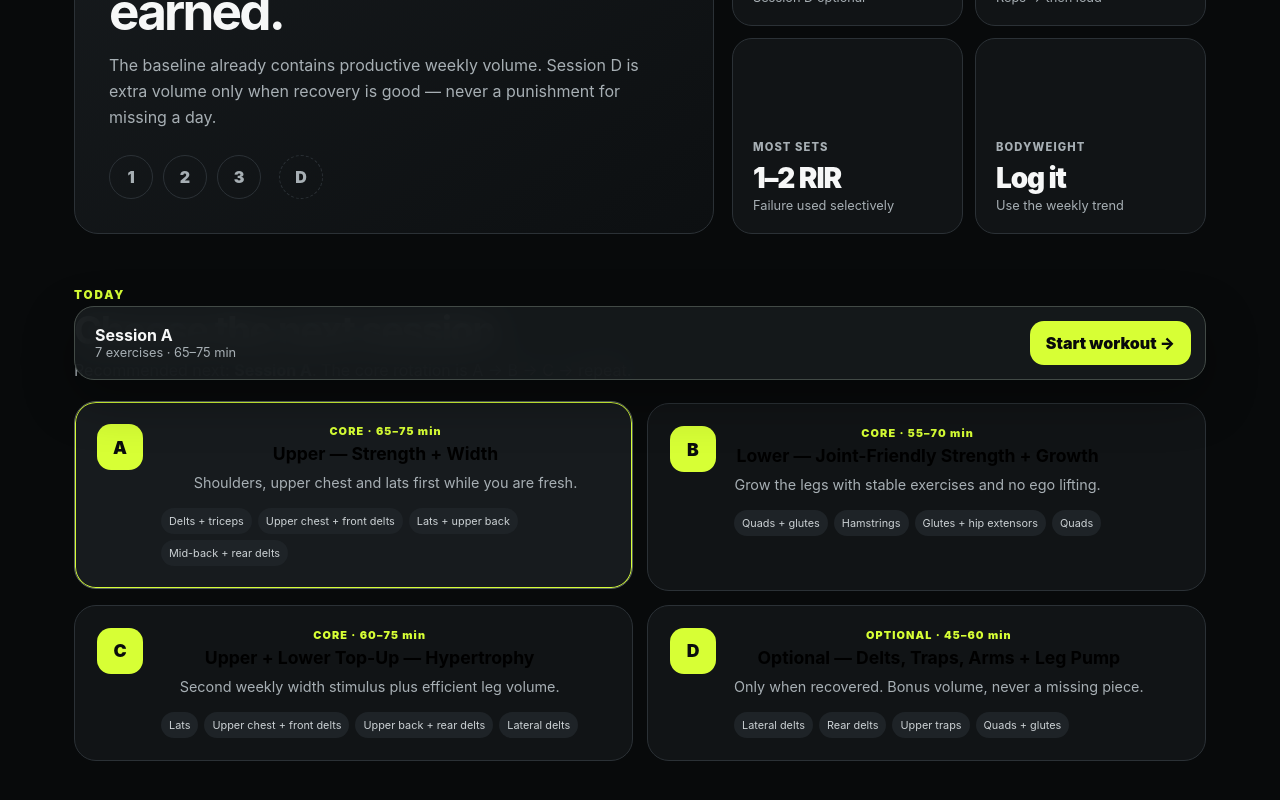
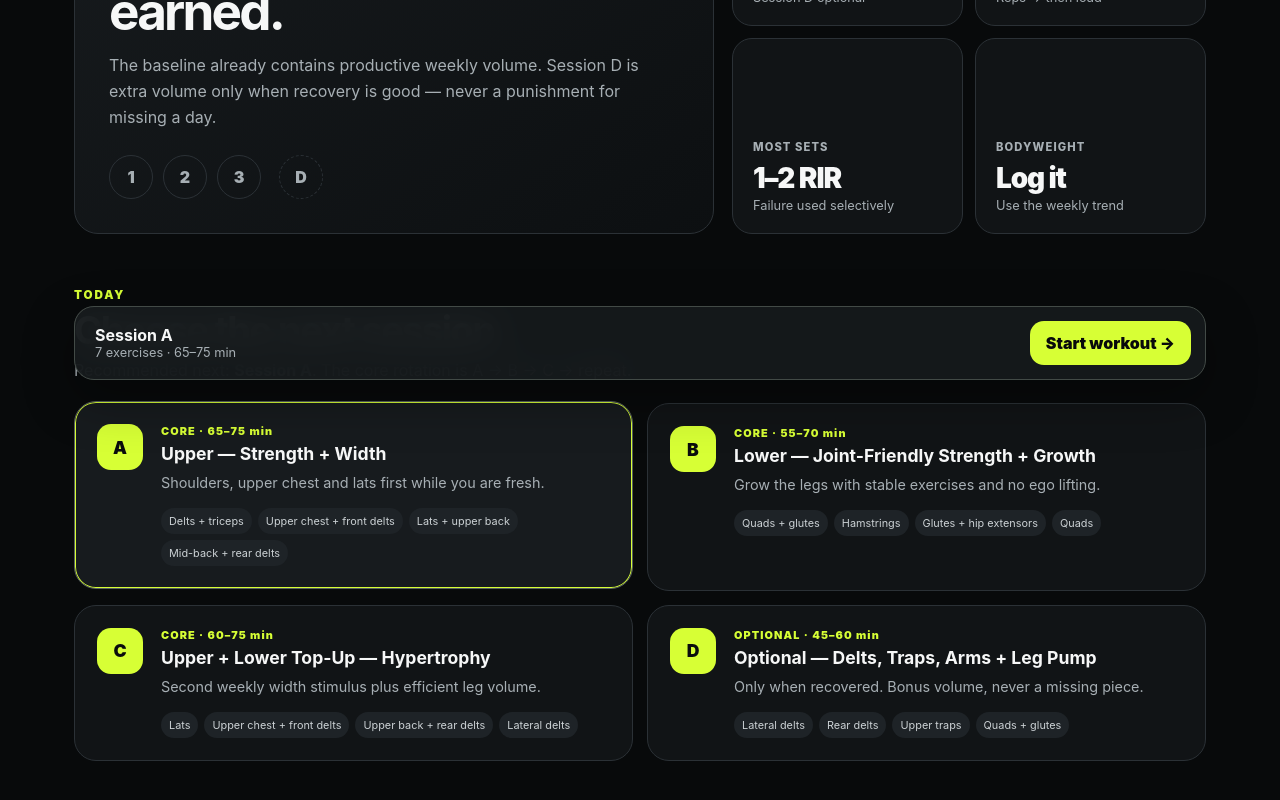
Before and after one commit to Jay055/carry-the-boats, a Next.js app: page / in a window 1280 px wide. Shown: the part 418-1218 px from the top of the page. Built offline with nearby package versions, Linux system fonts and the light colour scheme.

Commit message:
Polish accessible workout interactions

```diff
--- a/app/globals.css
+++ b/app/globals.css
@@ -53,7 +53,7 @@ main { min-height: 100vh; }
 .section-heading h2 { font-size:clamp(1.7rem,3vw,2.8rem); margin:5px 0; letter-spacing:-.045em; }
 .section-heading p { color:var(--muted); margin:0; max-width:740px; line-height:1.6; }
 .session-grid { display:grid; grid-template-columns:1fr 1fr; gap:14px; }
-.session-card { border:1px solid var(--line); background:var(--panel); border-radius:22px; padding:22px; display:flex; gap:18px; cursor:pointer; transition:.2s ease; }
+.session-card { border:1px solid var(--line); background:var(--panel); color:var(--text); text-align:left; font:inherit; width:100%; border-radius:22px; padding:22px; display:flex; gap:18px; cursor:pointer; transition:.2s ease; }
 .session-card:hover, .session-card.selected { border-color:#59625f; transform:translateY(-2px); background:var(--panel-2); }
 .session-card.selected { box-shadow:0 0 0 1px var(--accent) inset; }
 .session-id { width:46px; height:46px; flex:0 0 46px; border-radius:14px; background:var(--accent); color:#0a0c0d; display:grid; place-items:center; font-weight:1000; font-size:1.1rem; }
@@ -68,6 +68,7 @@ main { min-height: 100vh; }
 .button { border:0; border-radius:14px; padding:12px 16px; cursor:pointer; font-weight:900; }
 .button.primary { background:var(--accent); color:#080a0b; }
 .button.primary:hover { background:#e1ff68; }
+.button:disabled { opacity:.45; cursor:not-allowed; }
 .button.ghost { background:var(--panel-3); color:var(--text); border:1px solid var(--line); }
 .timer { position:fixed; right:20px; top:86px; z-index:50; background:#f4f7ef; color:#0a0c0d; border-radius:18px; padding:12px 14px; display:flex; align-items:center; gap:14px; box-shadow:0 16px 50px rgba(0,0,0,.45); }
 .timer div { display:flex; flex-direction:column; }
```
